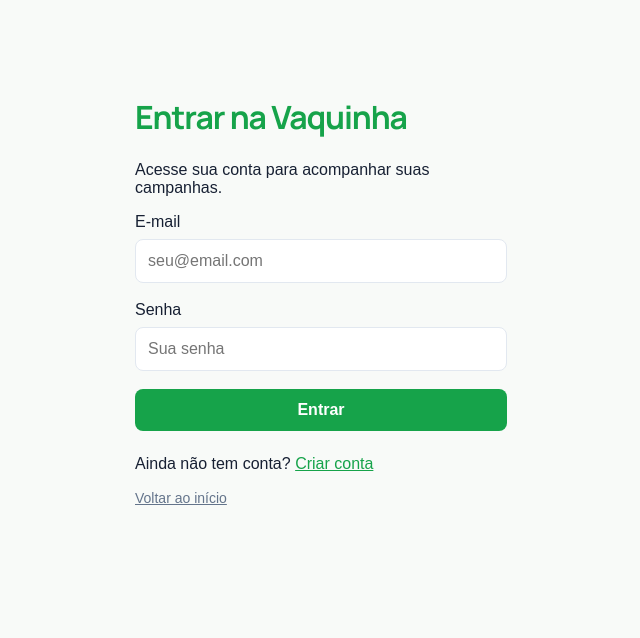
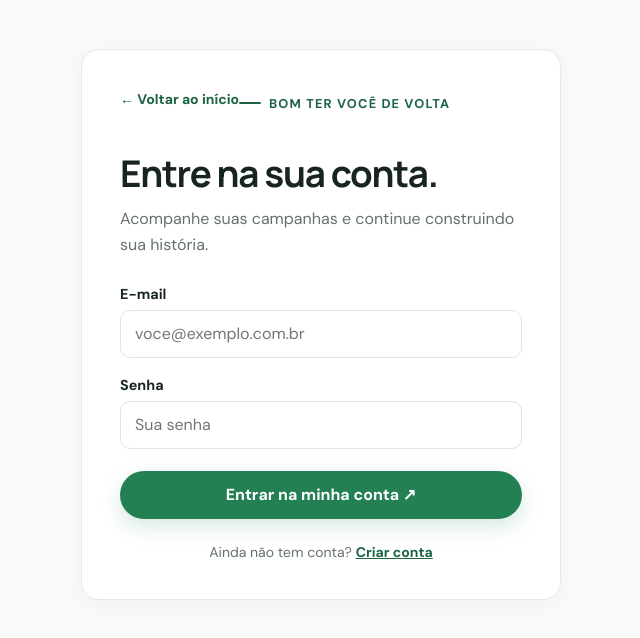
Before and after one commit to vaquinhabr/Vaquinha, a Next.js app: page /entrar in a window 1280 px wide. Shown: the top 638 px of the page, without its empty margins (319-959 px from the left). Built offline with nearby package versions, Linux system fonts and the light colour scheme; no server answers.

Commit message:
Improve sign-in UX and add password recovery link

```diff
--- a/app/entrar/page.tsx
+++ b/app/entrar/page.tsx
@@ -16,108 +16,42 @@
     e.preventDefault();
     setMensagem("");
     setCarregando(true);
-
     try {
-      const { data, error } = await supabase.auth.signInWithPassword({
-        email: email.trim(),
-        password: senha,
-      });
-
+      const { data, error } = await supabase.auth.signInWithPassword({ email: email.trim(), password: senha });
       if (error) {
         setMensagem(traduzirErro(error.message));
-        setCarregando(false);
         return;
       }
-
       if (data.session) {
-        router.push("/painel");
+        router.replace("/painel");
         router.refresh();
+      } else {
+        setMensagem("Não foi possível iniciar sua sessão. Tente novamente.");
       }
-    } catch (err) {
-      setMensagem("Erro inesperado. Tente novamente.");
+    } catch {
+      setMensagem("Não foi possível entrar agora. Confira a conexão e tente novamente.");
+    } finally {
       setCarregando(false);
     }
   }
 
   return (
-    <main
-      style={{
-        maxWidth: "420px",
-        margin: "50px auto",
-        padding: "24px",
-        fontFamily: "Arial, sans-serif",
-        color: "#172033",
-      }}
-    >
-      <h1 style={{ color: "#16a34a" }}>Entrar na Vaquinha</h1>
-      <p>Acesse sua conta para acompanhar suas campanhas.</p>
-
-      <form onSubmit={entrar}>
-        <label htmlFor="email">E-mail</label>
-        <input
-          id="email"
-          type="email"
-          value={email}
-          onChange={(e) => setEmail(e.target.value)}
-          placeholder="seu@email.com"
-          required
-          autoComplete="email"
-          style={estilo}
-        />
-
-        <label htmlFor="senha">Senha</label>
-        <input
-          id="senha"
-          type="password"
-          value={senha}
-          onChange={(e) => setSenha(e.target.value)}
-          placeholder="Sua senha"
-          required
-          autoComplete="current-password"
-          style={estilo}
-        />
-
-        <button
-          type="submit"
-          disabled={carregando}
-          style={{
-            ...estilo,
-            background: "#16a34a",
-            color: "white",
-            border: 0,
-            fontWeight: "bold",
-            cursor: carregando ? "not-allowed" : "pointer",
-            opacity: carregando ? 0.7 : 1,
-          }}
-        >
-          {carregando ? "Entrando..." : "Entrar"}
-        </button>
-      </form>
-
-      {mensagem && (
-        <p
-          style={{
-            marginTop: "16px",
-            padding: "12px",
-            background: "#fef2f2",
-            color: "#b91c1c",
-            borderRadius: "8px",
-            fontSize: "14px",
-          }}
-        >
-          {mensagem}
-        </p>
-      )}
-
-      <p style={{ marginTop: "24px" }}>
-        Ainda não tem conta?{" "}
-        <Link href="/criar-conta" style={{ color: "#16a34a" }}>
-          Criar conta
-        </Link>
-      </p>
-      <Link href="/" style={{ color: "#64748b", fontSize: "14px" }}>
-        Voltar ao início
-      </Link>
+    <main className="container" style={{ paddingTop: 1, paddingBottom: 48 }}>
+      <div className="card form-card">
+        <Link href="/" style={{ display: "inline-flex", alignItems: "center", gap: 8, textDecoration: "none", color: "var(--green-800)", fontWeight: 700, fontSize: 14, marginBottom: 26 }}>← Voltar ao início</Link>
+        <div className="eyebrow">Bom ter você de volta</div>
+        <h1 className="form-title" style={{ marginTop: 14 }}>Entre na sua conta.</h1>
+        <p className="form-intro">Acompanhe suas campanhas e continue construindo sua história.</p>
+        <form onSubmit={entrar}>
+          <label className="form-label" htmlFor="email">E-mail</label>
+          <input className="form-control" id="email" type="email" value={email} onChange={(e) => setEmail(e.target.value)} placeholder="voce@exemplo.com.br" required autoComplete="email" />
+          <label className="form-label" htmlFor="senha">Senha</label>
+          <input className="form-control" id="senha" type="password" value={senha} onChange={(e) => setSenha(e.target.value)} placeholder="Sua senha" required autoComplete="current-password" />
+          <button className="btn btn-primary form-submit" type="submit" disabled={carregando}>{carregando ? "Entrando..." : "Entrar na minha conta ↗"}</button>
+        </form>
+        {mensagem && <p role="alert" className="form-message form-message-error" style={{ marginTop: 18 }}>{mensagem}</p>}
+        <p style={{ margin: "24px 0 0", textAlign: "center", fontSize: 14, color: "var(--muted)" }}>Ainda não tem conta? <Link href="/criar-conta" style={{ color: "var(--green-800)", fontWeight: 700 }}>Criar conta</Link></p>
+      </div>
     </main>
   );
 }
@@ -126,18 +60,9 @@
   const mapa: Record<string, string> = {
     "Invalid login credentials": "E-mail ou senha incorretos.",
     "Email not confirmed": "Confirme seu e-mail antes de entrar.",
-    "Invalid path specified in request URL.":
-      "Erro de configuração do Supabase. Verifique as variáveis de ambiente.",
+    "Invalid path specified in request URL.": "A configuração do Supabase está incorreta. Verifique as variáveis configuradas na Vercel.",
+    "Invalid API key": "A chave pública do Supabase configurada na Vercel não é válida.",
+    "Email rate limit exceeded": "Muitas tentativas em pouco tempo. Aguarde um pouco e tente novamente.",
   };
-  return mapa[msg] || msg;
+  return mapa[msg] || "Não foi possível entrar. Confira os dados e tente novamente.";
 }
-
-const estilo: React.CSSProperties = {
-  display: "block",
-  width: "100%",
-  padding: "12px",
-  margin: "8px 0 18px",
-  boxSizing: "border-box",
-  borderRadius: "8px",
-  border: "1px solid #e2e8f0",
-};
```
